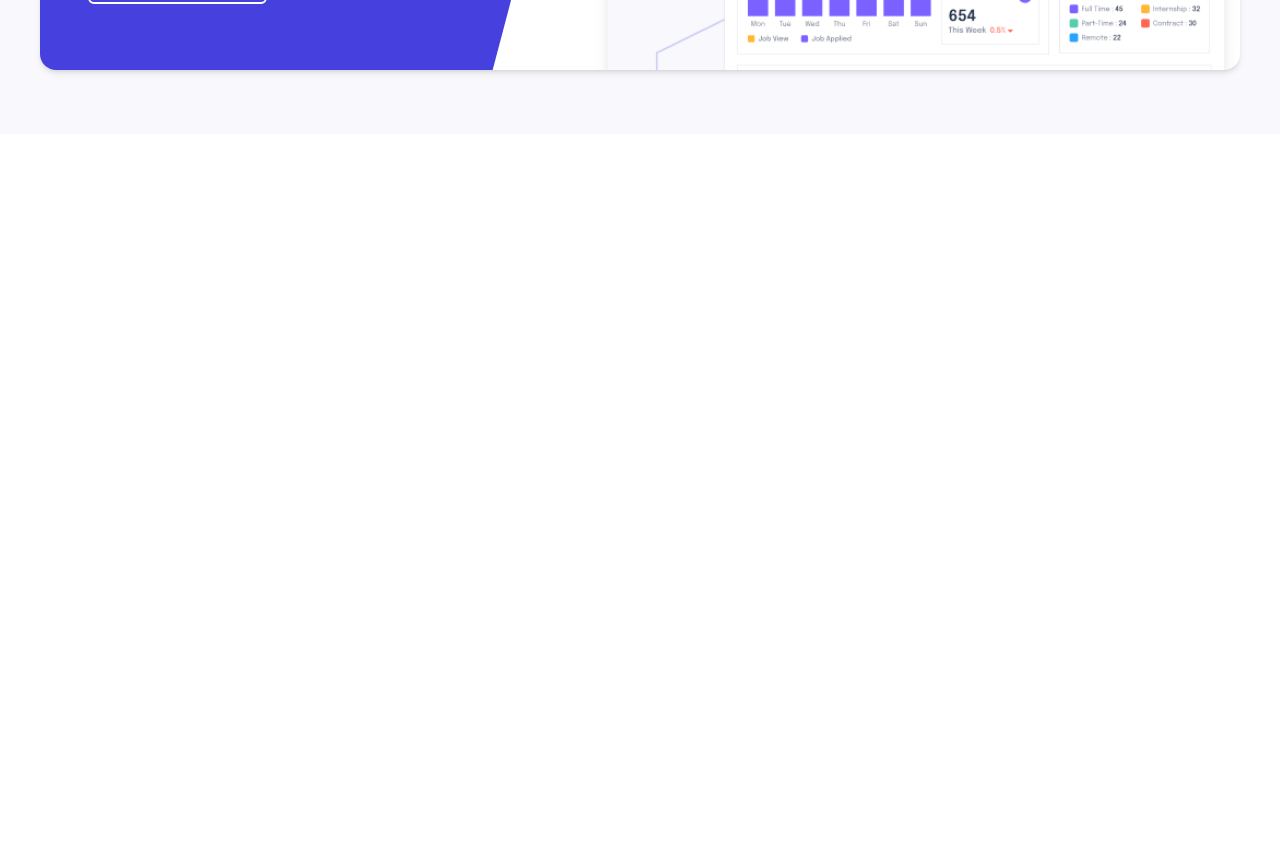
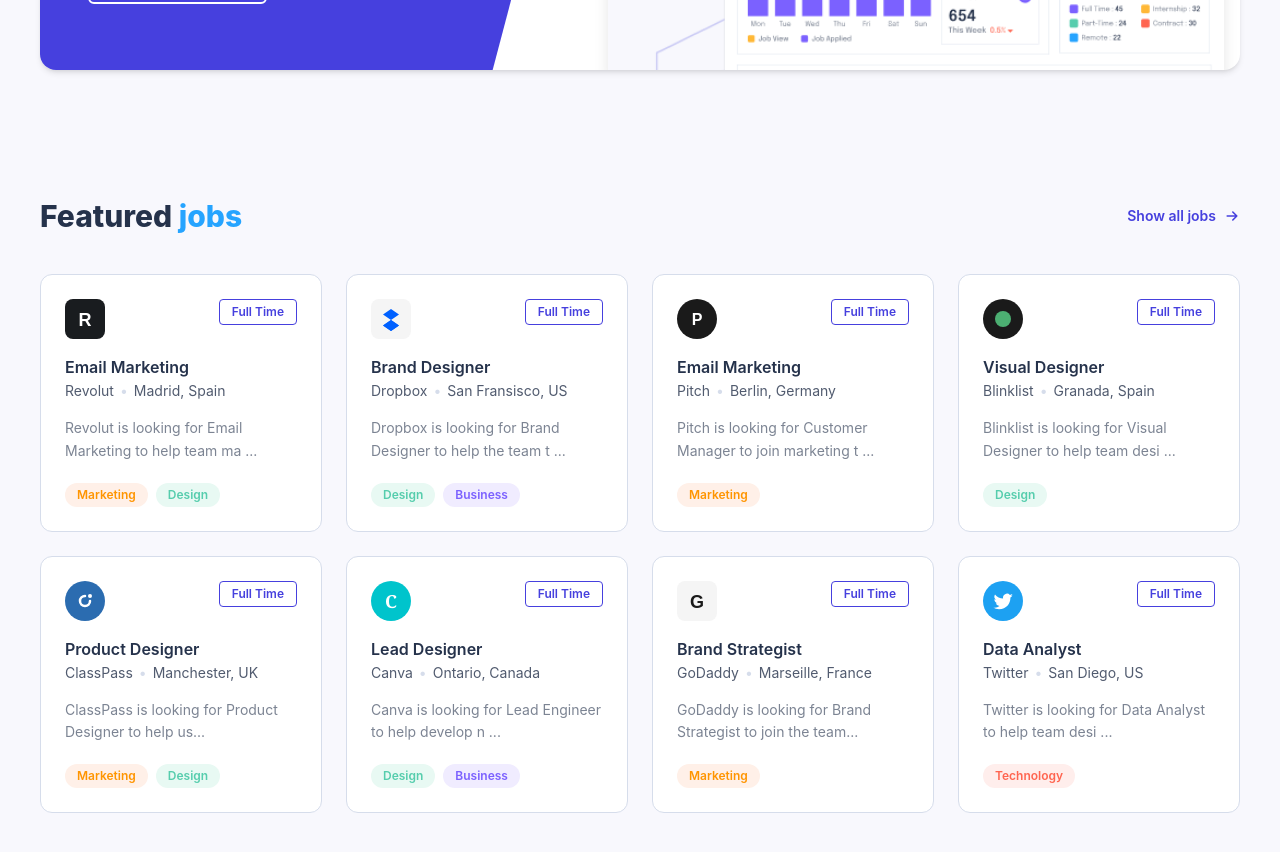
Before and after one commit to Ajit133/QuickhireFrontend, a React (Vite) app: page / in a window 1280 px wide. Shown: the part 1920-2772 px from the top of the page. Before the commit the page ends 2054 px from the top, so only its background shows below. Built offline with nearby package versions, Linux system fonts and the light colour scheme.

Commit message:
feat: add FeaturedJobsSection component to HomePage

```diff
--- /dev/null
+++ b/src/components/home/FeaturedJobsSection.jsx
@@ -0,0 +1,232 @@
+const tagStyles = {
+  Marketing: 'bg-[#FFF0E8] text-[#FF9500]',
+  Design: 'bg-[#E8F9F3] text-[#56CDAD]',
+  Business: 'bg-[#F0ECFF] text-[#7B61FF]',
+  Technology: 'bg-[#FFEEEC] text-[#FF6550]',
+};
+
+/* ── Company logo placeholders as inline SVG ── */
+const RevolutLogo = () => (
+  <svg viewBox="0 0 40 40" fill="none" xmlns="http://www.w3.org/2000/svg" className="w-10 h-10">
+    <rect width="40" height="40" rx="8" fill="#191C1F" />
+    <text x="50%" y="55%" dominantBaseline="middle" textAnchor="middle" fill="white" fontSize="18" fontWeight="bold" fontFamily="Arial">R</text>
+  </svg>
+);
+
+const DropboxLogo = () => (
+  <svg viewBox="0 0 40 40" fill="none" xmlns="http://www.w3.org/2000/svg" className="w-10 h-10">
+    <rect width="40" height="40" rx="8" fill="#F5F5F5" />
+    <path d="M20 10L12 15.5L20 21L12 26.5L20 32L28 26.5L20 21L28 15.5L20 10Z" fill="#0061FF" />
+    <path d="M12 26.5L20 21L28 26.5L20 32L12 26.5Z" fill="#0061FF" />
+  </svg>
+);
+
+const PitchLogo = () => (
+  <svg viewBox="0 0 40 40" fill="none" xmlns="http://www.w3.org/2000/svg" className="w-10 h-10">
+    <circle cx="20" cy="20" r="20" fill="#1A1A1A" />
+    <text x="50%" y="55%" dominantBaseline="middle" textAnchor="middle" fill="white" fontSize="16" fontWeight="bold" fontFamily="Arial">P</text>
+  </svg>
+);
+
+const BlinkListLogo = () => (
+  <svg viewBox="0 0 40 40" fill="none" xmlns="http://www.w3.org/2000/svg" className="w-10 h-10">
+    <circle cx="20" cy="20" r="20" fill="#1A1A1A" />
+    <circle cx="20" cy="20" r="8" fill="#4CAF72" />
+  </svg>
+);
+
+const ClassPassLogo = () => (
+  <svg viewBox="0 0 40 40" fill="none" xmlns="http://www.w3.org/2000/svg" className="w-10 h-10">
+    <circle cx="20" cy="20" r="20" fill="#2B6CB0" />
+    <path d="M25 20a5 5 0 1 1-5-5" stroke="white" strokeWidth="2.5" strokeLinecap="round" fill="none" />
+    <circle cx="25" cy="15" r="2" fill="white" />
+  </svg>
+);
+
+const CanvaLogo = () => (
+  <svg viewBox="0 0 40 40" fill="none" xmlns="http://www.w3.org/2000/svg" className="w-10 h-10">
+    <circle cx="20" cy="20" r="20" fill="#00C4CC" />
+    <text x="50%" y="56%" dominantBaseline="middle" textAnchor="middle" fill="white" fontSize="18" fontWeight="bold" fontFamily="Georgia">C</text>
+  </svg>
+);
+
+const GoDaddyLogo = () => (
+  <svg viewBox="0 0 40 40" fill="none" xmlns="http://www.w3.org/2000/svg" className="w-10 h-10">
+    <rect width="40" height="40" rx="8" fill="#F5F5F5" />
+    <text x="50%" y="56%" dominantBaseline="middle" textAnchor="middle" fill="#1A1A1A" fontSize="18" fontWeight="bold" fontFamily="Arial">G</text>
+  </svg>
+);
+
+const TwitterLogo = () => (
+  <svg viewBox="0 0 40 40" fill="none" xmlns="http://www.w3.org/2000/svg" className="w-10 h-10">
+    <circle cx="20" cy="20" r="20" fill="#1DA1F2" />
+    <path d="M30 14.5c-.7.3-1.5.5-2.3.6.8-.5 1.4-1.3 1.7-2.2-.8.5-1.6.8-2.5 1a4 4 0 0 0-6.8 3.6A11.3 11.3 0 0 1 12 13.4a4 4 0 0 0 1.2 5.3c-.6 0-1.2-.2-1.8-.5v.1a4 4 0 0 0 3.2 3.9 4 4 0 0 1-1.8.1 4 4 0 0 0 3.7 2.8A8 8 0 0 1 10 26.5a11.3 11.3 0 0 0 6.1 1.8c7.3 0 11.3-6 11.3-11.3v-.5c.8-.6 1.4-1.3 2-2.1l-.4.1z" fill="white" />
+  </svg>
+);
+
+const featuredJobs = [
+  {
+    id: 1,
+    Logo: RevolutLogo,
+    company: 'Revolut',
+    title: 'Email Marketing',
+    location: 'Madrid, Spain',
+    type: 'Full Time',
+    description: 'Revolut is looking for Email Marketing to help team ma ...',
+    tags: ['Marketing', 'Design'],
+  },
+  {
+    id: 2,
+    Logo: DropboxLogo,
+    company: 'Dropbox',
+    title: 'Brand Designer',
+    location: 'San Fransisco, US',
+    type: 'Full Time',
+    description: 'Dropbox is looking for Brand Designer to help the team t ...',
+    tags: ['Design', 'Business'],
+  },
+  {
+    id: 3,
+    Logo: PitchLogo,
+    company: 'Pitch',
+    title: 'Email Marketing',
+    location: 'Berlin, Germany',
+    type: 'Full Time',
+    description: 'Pitch is looking for Customer Manager to join marketing t ...',
+    tags: ['Marketing'],
+  },
+  {
+    id: 4,
+    Logo: BlinkListLogo,
+    company: 'Blinklist',
+    title: 'Visual Designer',
+    location: 'Granada, Spain',
+    type: 'Full Time',
+    description: 'Blinklist is looking for Visual Designer to help team desi ...',
+    tags: ['Design'],
+  },
+  {
+    id: 5,
+    Logo: ClassPassLogo,
+    company: 'ClassPass',
+    title: 'Product Designer',
+    location: 'Manchester, UK',
+    type: 'Full Time',
+    description: 'ClassPass is looking for Product Designer to help us...',
+    tags: ['Marketing', 'Design'],
+  },
+  {
+    id: 6,
+    Logo: CanvaLogo,
+    company: 'Canva',
+    title: 'Lead Designer',
+    location: 'Ontario, Canada',
+    type: 'Full Time',
+    description: 'Canva is looking for Lead Engineer to help develop n ...',
+    tags: ['Design', 'Business'],
+  },
+  {
+    id: 7,
+    Logo: GoDaddyLogo,
+    company: 'GoDaddy',
+    title: 'Brand Strategist',
+    location: 'Marseille, France',
+    type: 'Full Time',
+    description: 'GoDaddy is looking for Brand Strategist to join the team...',
+    tags: ['Marketing'],
+  },
+  {
+    id: 8,
+    Logo: TwitterLogo,
+    company: 'Twitter',
+    title: 'Data Analyst',
+    location: 'San Diego, US',
+    type: 'Full Time',
+    description: 'Twitter is looking for Data Analyst to help team desi ...',
+    tags: ['Technology'],
+  },
+];
+
+const JobCard = ({ job }) => {
+  const { Logo, company, title, location, type, description, tags } = job;
+  return (
+    <div className="bg-white rounded-xl border border-[#D6DDEB] p-6 flex flex-col gap-4 hover:shadow-md transition-shadow duration-200 cursor-pointer">
+      {/* Top row: logo + type badge */}
+      <div className="flex items-start justify-between">
+        <Logo />
+        <span className="text-xs font-semibold text-[#4640DE] border border-[#4640DE] rounded px-3 py-1">
+          {type}
+        </span>
+      </div>
+
+      {/* Title & company / location */}
+      <div>
+        <h3 className="text-base font-semibold text-[#25324B]">{title}</h3>
+        <p className="text-sm text-[#515B6F] mt-0.5">
+          {company}
+          <span className="mx-1.5 text-[#D6DDEB]">•</span>
+          {location}
+        </p>
+      </div>
+
+      {/* Description */}
+      <p className="text-sm text-[#7C8493] leading-relaxed line-clamp-2">{description}</p>
+
+      {/* Tags */}
+      <div className="flex flex-wrap gap-2 mt-auto pt-1">
+        {tags.map((tag) => (
+          <span
+            key={tag}
+            className={`text-xs font-semibold px-3 py-1 rounded-full ${tagStyles[tag] ?? 'bg-gray-100 text-gray-600'}`}
+          >
+            {tag}
+          </span>
+        ))}
+      </div>
+    </div>
+  );
+};
+
+const FeaturedJobsSection = () => {
+  return (
+    <section className="w-full bg-[#F8F8FD] py-16 px-6 lg:px-10">
+      <div className="max-w-7xl mx-auto">
+        {/* Header */}
+        <div className="flex items-center justify-between mb-10">
+          <h2 className="text-3xl font-extrabold text-[#25324B]">
+            Featured <span className="text-[#26A4FF]">jobs</span>
+          </h2>
+          <a
+            href="#"
+            className="flex items-center gap-2 text-sm font-semibold text-[#4640DE] hover:underline"
+          >
+            Show all jobs
+            <svg
+              viewBox="0 0 20 20"
+              fill="none"
+              xmlns="http://www.w3.org/2000/svg"
+              className="w-4 h-4"
+            >
+              <path
+                d="M4 10h12M11 5l5 5-5 5"
+                stroke="currentColor"
+                strokeWidth="2"
+                strokeLinecap="round"
+                strokeLinejoin="round"
+              />
+            </svg>
+          </a>
+        </div>
+
+        {/* Job Cards Grid */}
+        <div className="grid grid-cols-1 sm:grid-cols-2 lg:grid-cols-4 gap-6">
+          {featuredJobs.map((job) => (
+            <JobCard key={job.id} job={job} />
+          ))}
+        </div>
+      </div>
+    </section>
+  );
+};
+
+export default FeaturedJobsSection;
--- a/src/pages/HomePage.jsx
+++ b/src/pages/HomePage.jsx
@@ -3,6 +3,7 @@
 import CompaniesSection from '../components/home/CompaniesSection';
 import CategorySection from '../components/home/CategorySection';
 import PostJobBannerSection from '../components/home/PostJobBannerSection';
+import FeaturedJobsSection from '../components/home/FeaturedJobsSection';
 
 const HomePage = () => {
   return (
@@ -13,6 +14,7 @@
         <CompaniesSection />
         <CategorySection />
         <PostJobBannerSection />
+        <FeaturedJobsSection />
       </main>
     </div>
   );
```
